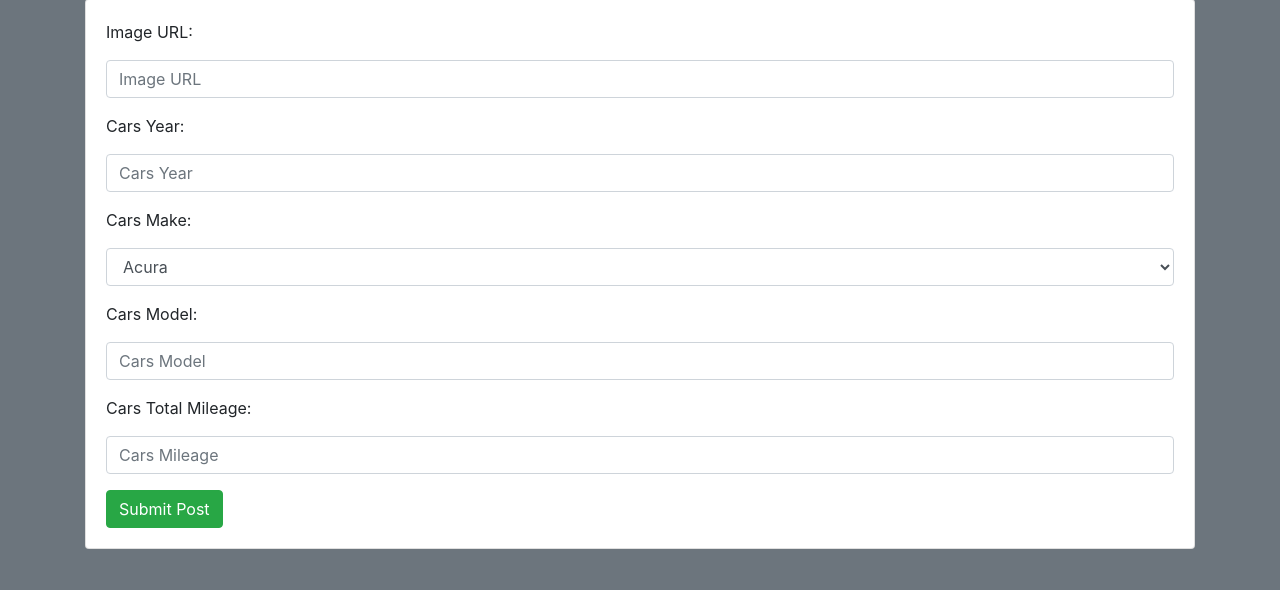
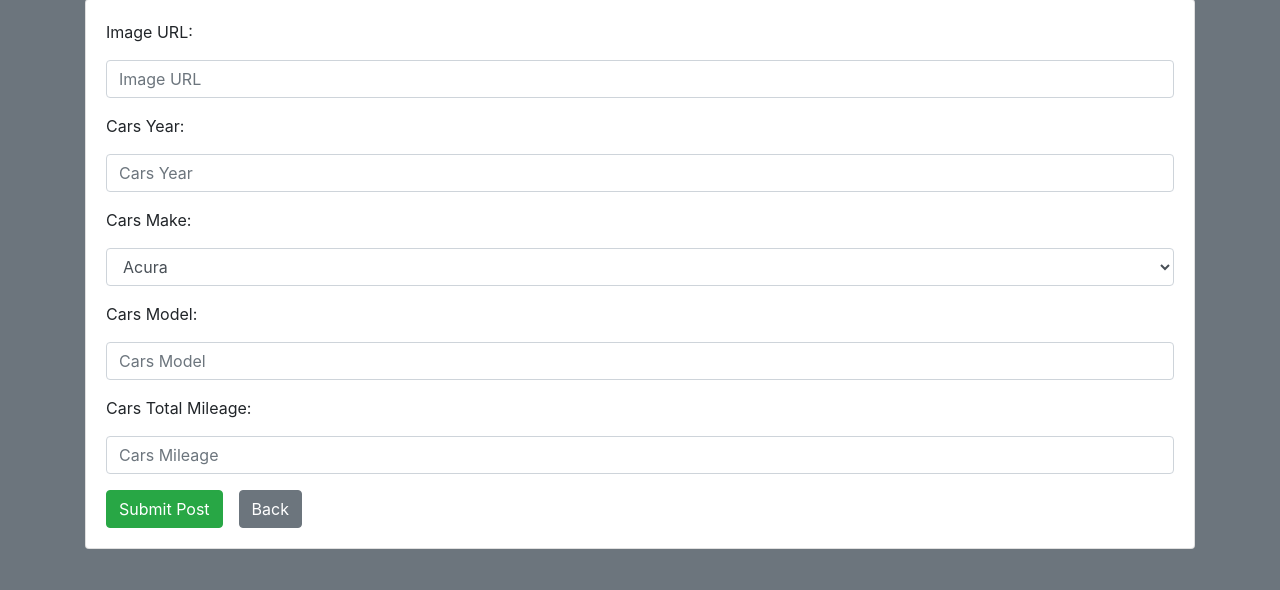
Before and after one commit to Dannyp123/Django-Car-Store, a Django app: page /posting-vehicle in a window 1280 px wide. Shown: the part 25-615 px from the top of the page. Run offline with Django 3.2, Linux system fonts and the light colour scheme; some libraries are stand-ins or nearby versions.

Commit message:
added a back button to the form page

```diff
--- a/app/templates/post-vehicle.html
+++ b/app/templates/post-vehicle.html
@@ -11,10 +11,15 @@
                 <p>Cars Total Mileage:</p> {{post_form.mileage}}
 
 
+                <div class="d-flex">
+                    <button class="btn btn-success" type="submit">Submit Post</button>
 
-                <button class="btn btn-success" type="submit">Submit Post</button>
+            </form>
+            <form action="{% url 'landing' %}">
+                <button class="btn btn-secondary ml-3" type="submit">Back</button>
             </form>
         </div>
     </div>
 </div>
+</div>
 {% endblock body %}
```
